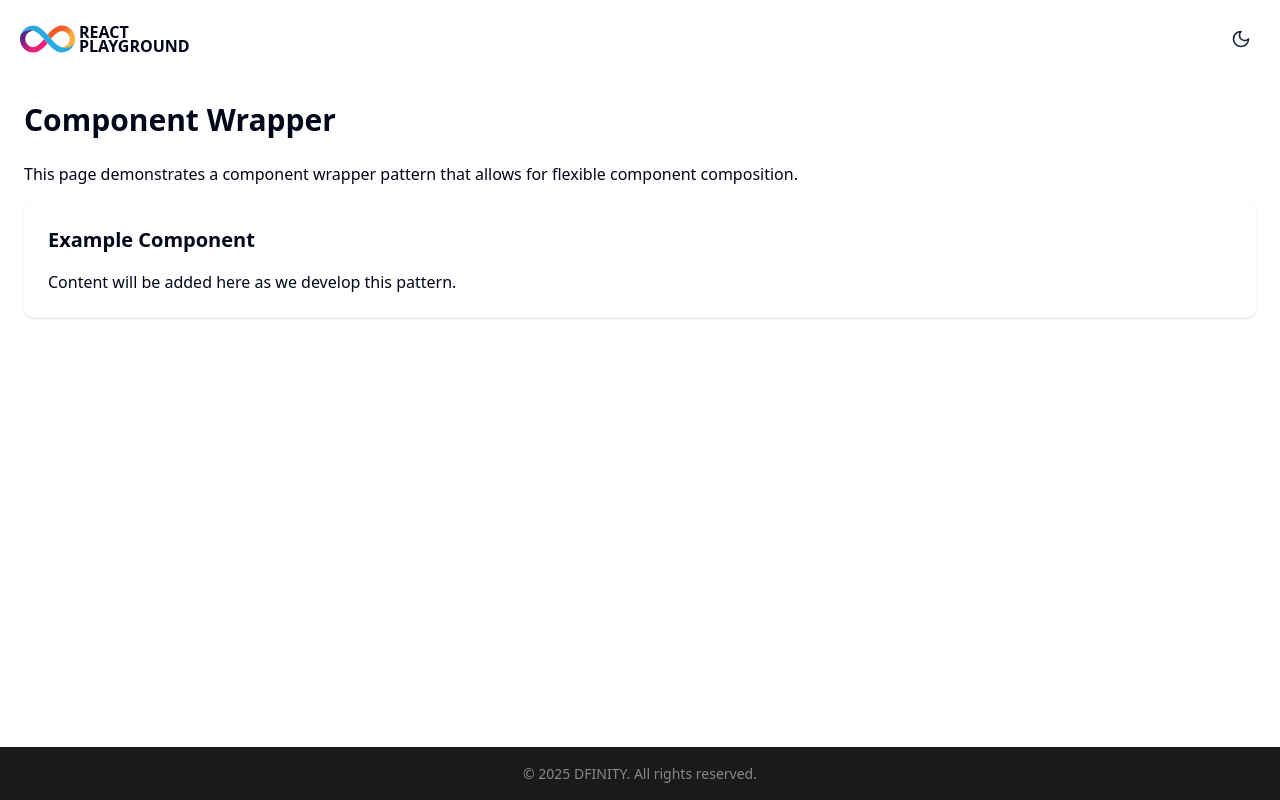
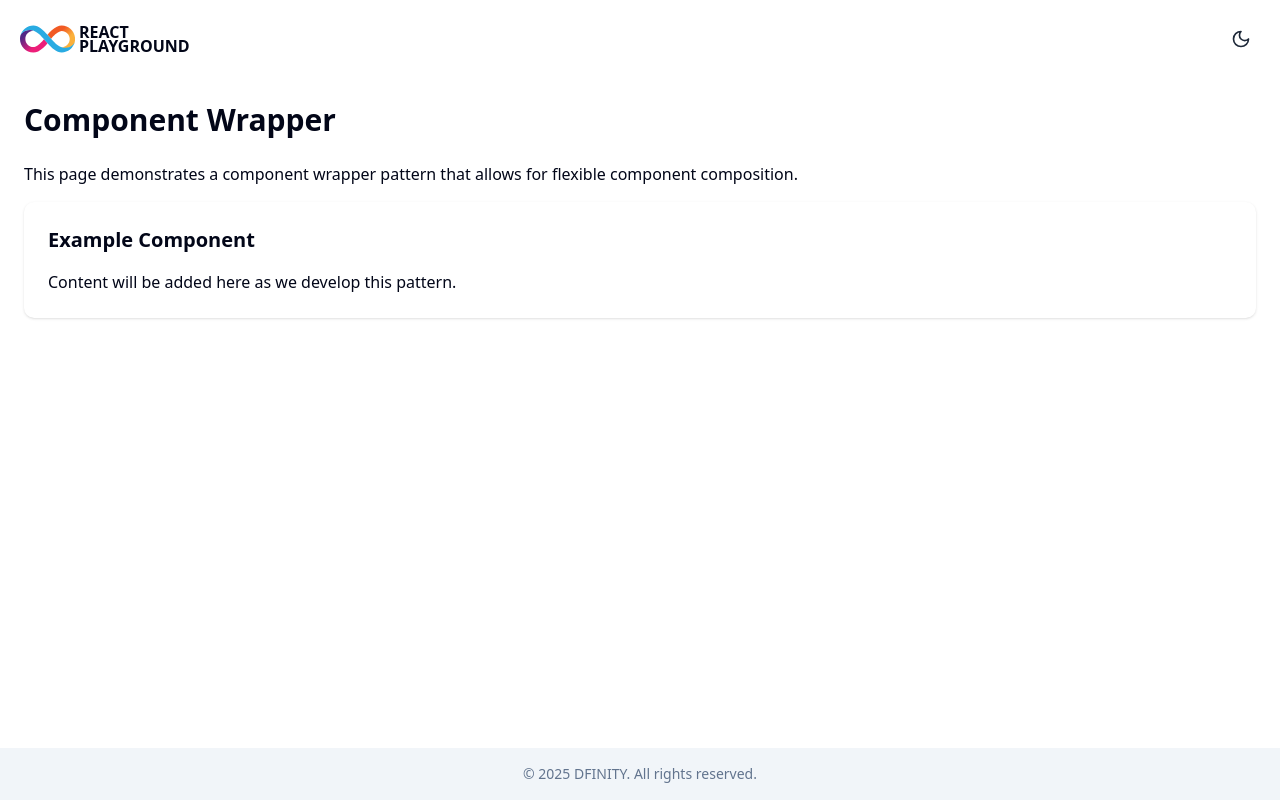
Before and after one commit to jasontoups-dfinity/react-playground, a React (Vite) app: page /component-wrapper in a window 1280 px wide. Built offline with nearby package versions, Linux system fonts and the light colour scheme.

Commit message:
styling cleanup

```diff
--- a/memory-bank/activeContext.md
+++ b/memory-bank/activeContext.md
@@ -1,8 +1,4 @@
-| Column A | Column B | Column C                             |
-| -------- | -------- | ------------------------------------ |
-| A1       | B1       | C1                                   |
-| A2       | B2       | C2                                   |
-| A3       | B3       | C3# Active Context: React Playground |
+# Active Context: React Playground
 
 This document captures the current state, recent changes, and active development focus of the React Playground template.
 
@@ -236,5 +232,6 @@ We're configuring the project as a GitHub Template with:
 - **2025-05-21**: Refined theme implementation with proper CSS variables and theme-aware styling
 - **2025-05-21**: Fixed theme toggle by removing duplicate styles from index.css
 - **2025-05-21**: Added white outline to ShadCN logo for better visibility in dark mode
+- **2025-05-21**: Optimized CSS by replacing custom classes with Tailwind utilities and removing unnecessary CSS files
 
 This active context will be updated regularly as the project evolves.
--- a/memory-bank/progress.md
+++ b/memory-bank/progress.md
@@ -184,6 +184,7 @@ This document tracks the development progress of the React Playground template,
 - **2025-05-21**: Refined theme implementation with proper CSS variables and theme-aware styling
 - **2025-05-21**: Fixed theme toggle by removing duplicate styles from index.css
 - **2025-05-21**: Added white outline to ShadCN logo for better visibility in dark mode
+- **2025-05-21**: Optimized CSS by replacing custom classes with Tailwind utilities and removing unnecessary CSS files
 
 ## Next Actions
 
--- a/src/App.css
+++ /dev/null
@@ -1,13 +0,0 @@
-.app {
-  margin: 0;
-  line-height: inherit;
-  -webkit-font-smoothing: antialiased;
-  -moz-osx-font-smoothing: grayscale;
-  text-rendering: optimizelegibility;
-  display: grid;
-  grid-template-rows: auto 1fr auto;
-  width: 100%;
-  height: 100vh;
-  margin: 0;
-  padding: 0;
-}
--- a/src/App.tsx
+++ b/src/App.tsx
@@ -1,5 +1,4 @@
 import { BrowserRouter as Router, Routes, Route } from 'react-router-dom';
-import './App.css';
 import Header from './components/Header';
 import Main from './components/Main';
 import Footer from './components/Footer';
@@ -12,7 +11,7 @@ function App() {
     <ThemeProvider>
       <TitleProvider>
         <Router>
-          <div className="app">
+          <div className="grid grid-rows-[auto_1fr_auto] w-full h-screen">
             <Header />
             <Routes>
               <Route path="/" element={<Main />} />
--- a/src/components/Footer.css
+++ /dev/null
@@ -1,13 +0,0 @@
-.footer {
-  width: 100%;
-  background-color: #1a1a1a;
-  padding: 1rem 0;
-}
-
-.footer-content {
-  max-width: 1280px;
-  margin: 0 auto;
-  text-align: center;
-  color: #888;
-  font-size: 0.875rem;
-}
--- a/src/components/Footer.tsx
+++ b/src/components/Footer.tsx
@@ -1,10 +1,9 @@
 import React from 'react';
-import './Footer.css';
 
 const Footer: React.FC = () => {
   return (
-    <footer className="footer">
-      <div className="footer-content">
+    <footer className="w-full bg-secondary py-4">
+      <div className="max-w-7xl mx-auto text-center text-muted-foreground text-sm">
         <p>© {new Date().getFullYear()} DFINITY. All rights reserved.</p>
       </div>
     </footer>
--- a/src/components/Header.css
+++ b/src/components/Header.css
@@ -1,19 +1,4 @@
-.w-100 {
-  width: 100%;
-}
-
-.flex {
-  display: flex;
-}
-
-.flex-row {
-  flex-direction: row;
-}
-
-.mr-1 {
-  margin-right: 0.25rem;
-}
-
+/* Component-specific styles only */
 .logo {
   height: 6em;
   padding: 1.5em;
@@ -35,13 +20,6 @@
   justify-content: center;
 }
 
-header {
-  padding: 1.25rem;
-  text-align: left;
-  display: flex;
-  align-content: center;
-}
-
 .header-link {
   text-decoration: none;
   color: inherit;
--- a/src/components/Header.tsx
+++ b/src/components/Header.tsx
@@ -6,7 +6,7 @@ import ThemeToggle from './ThemeToggle';
 
 const Header: React.FC = () => {
   return (
-    <header className="w-100 flex flex-row justify-between items-center">
+    <header className="w-full flex flex-row justify-between items-center p-5">
       <Link to="/" className="header-link flex flex-row items-center">
         <img src={dfinityLogo} alt="DFINITY Logo" className="mr-1" />
         <span className="logo-text">
--- a/src/components/Main.css
+++ b/src/components/Main.css
@@ -1,23 +1,8 @@
-.main-container {
-  padding: 2rem;
-  display: flex;
-  flex-direction: column;
-  align-items: center;
-  justify-content: center;
-  width: 100%;
-  height: 100%;
-}
-
-.content {
-  max-width: 1280px;
-  margin: 0 auto;
-  text-align: center;
-}
-
+/* Only keeping component-specific styles that can't be easily replaced with Tailwind */
 .shadcn-logo-outline {
   filter: drop-shadow(0 0 1px rgba(255, 255, 255, 0.5));
 }
 
 .dark .shadcn-logo-outline {
-  filter: drop-shadow(0 0 1px white);
+  filter: drop-shadow(0 0 2px white);
 }
--- a/src/components/Main.tsx
+++ b/src/components/Main.tsx
@@ -27,8 +27,8 @@ const Main: React.FC = () => {
   ];
 
   return (
-    <main className="main-container">
-      <div className="content p-6">
+    <main className="p-8 flex flex-col items-center justify-center w-full h-full">
+      <div className="max-w-7xl mx-auto text-center p-6">
         <h1 className="text-4xl font-bold mb-3">React Playground</h1>
         <p className="text-xl mb-10">Build something quickly.™️</p>
 
```
